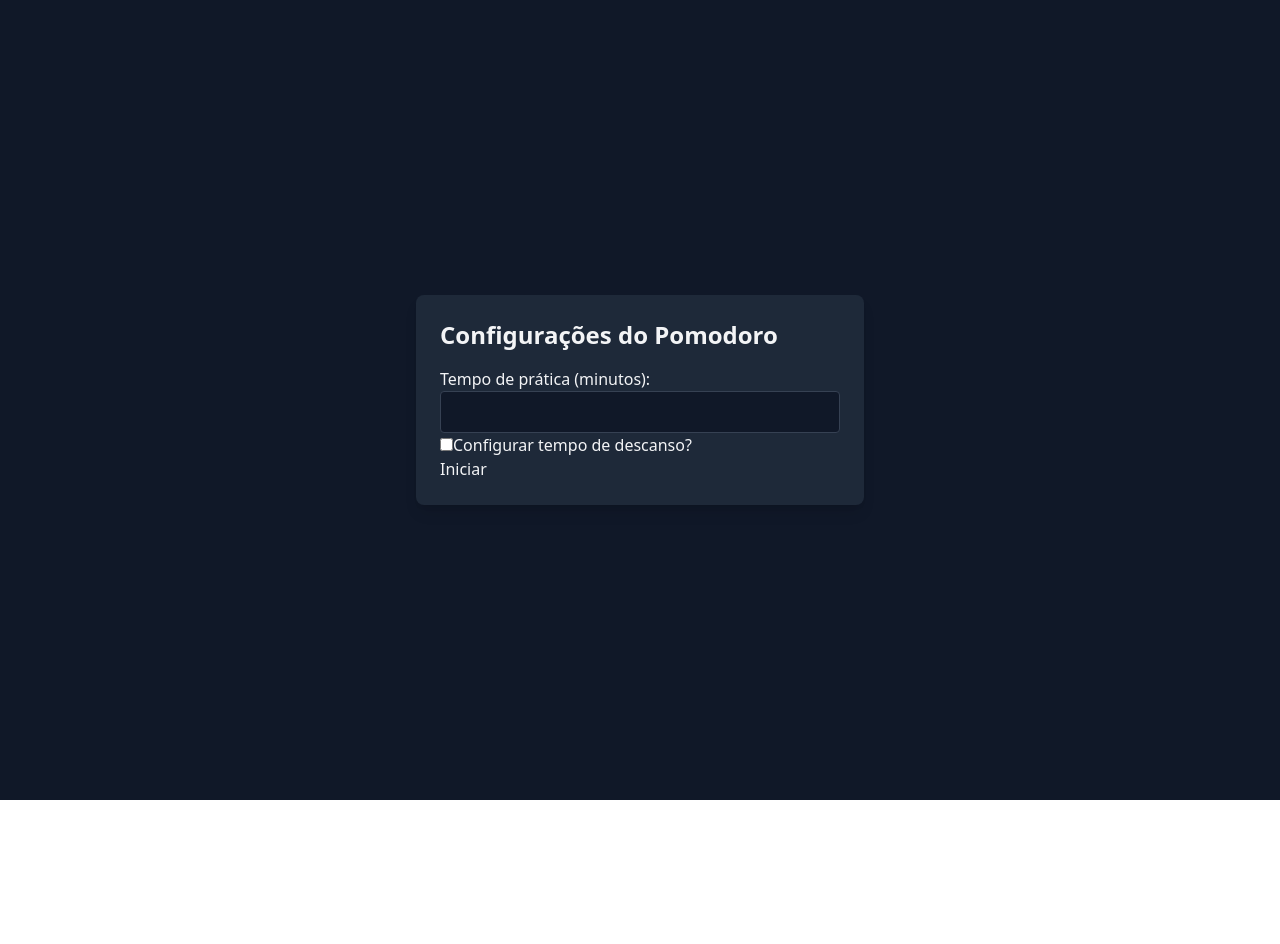
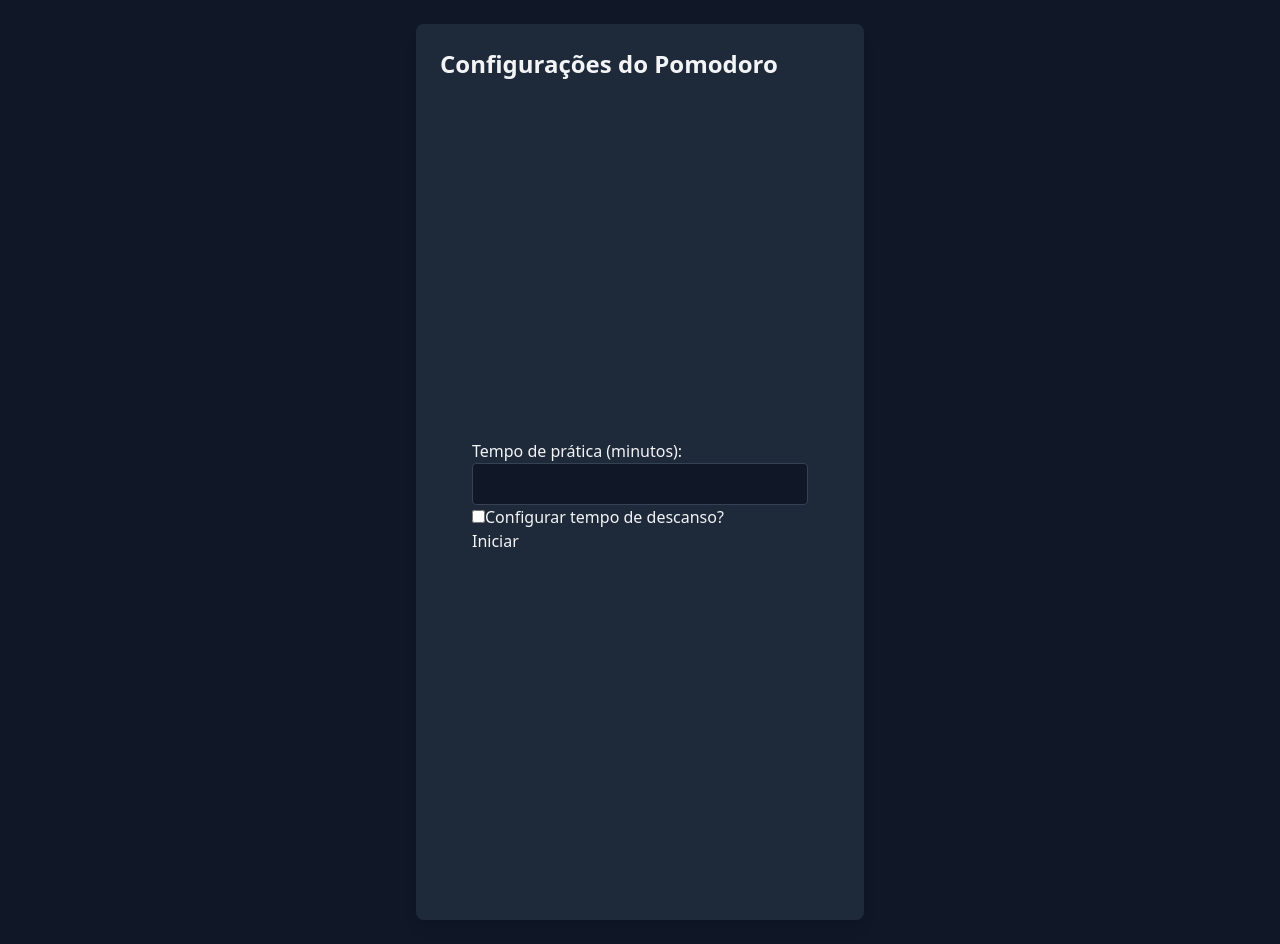
Before and after one commit to tomzbraga/breakPomodoro, a Next.js app: page / in a window 1280 px wide. Before the commit the page ends 800 px from the top, so only its background shows below. Built offline with nearby package versions, Linux system fonts and the light colour scheme.

Commit message:
cronometro funcionando

```diff
--- a/src/app/components/pomodoro/PomodoroApp.jsx
+++ b/src/app/components/pomodoro/PomodoroApp.jsx
@@ -2,6 +2,7 @@
 
 import { useState } from "react";
 import TimerForm from "./TimerForm";
+import Timer from "./Timer";
 
 export default function PomodoroApp() {
   const [isRunning, setIsRunning] = useState(false);
@@ -13,8 +14,8 @@ export default function PomodoroApp() {
   };
 
   return (
-    <div className="flex items-center justify-center min-h-screen bg-gradient-to-br from-red-500 via-pink-500 to-purple-600">
-      <div className="w-full max-w-md bg-white rounded-xl shadow-2xl p-8">
+    <div className="flex items-center justify-center min-h-screen">
+      <div className="w-full max-w-md rounded-xl p-8">
         {!isRunning ? (
           <TimerForm onStart={handleStart} />
         ) : (
--- a/src/app/components/pomodoro/StartButton.jsx
+++ b/src/app/components/pomodoro/StartButton.jsx
@@ -1,7 +1,7 @@
 "use client";
-export default function StartButton({ onClick }) {
+export default function StartButton() {
   return (
-    <button type="submit" onClick={onClick} className="text-gray-100">
+    <button type="submit" className="text-gray-100">
       Iniciar
     </button>
   );
--- a/src/app/components/pomodoro/Timer.jsx
+++ b/src/app/components/pomodoro/Timer.jsx
@@ -7,6 +7,8 @@ export default function Timer({ config }) {
   const [timeLeft, setTimeLeft] = useState(timer * 60);
   const [isRest, setIsRest] = useState(false);
 
+  // useEffect executa a "lógica do componente" quando
+  // ele é carregado.
   useEffect(() => {
     const interval = setInterval(() => {
       setTimeLeft((prev) => {
@@ -23,5 +25,10 @@ export default function Timer({ config }) {
     return () => clearInterval(interval);
   }, [isRest, restEnabled, restTime]);
 
-  return <></>;
+  return (
+    <div className="text-gray-100">
+      {isRest ? <h1>Intervalo</h1> : <h1>Prática</h1>}
+      <p>{timeLeft}</p>
+    </div>
+  );
 }
--- a/src/app/page.js
+++ b/src/app/page.js
@@ -1,5 +1,5 @@
 import Image from "next/image";
-import TimerForm from "./components/pomodoro/TimerForm";
+import PomodoroApp from "./components/pomodoro/PomodoroApp";
 
 export default function Home() {
   return (
@@ -8,7 +8,7 @@ export default function Home() {
         <h1 className="text-2xl font-bold text-gray-100 mb-4">
           Configurações do Pomodoro
         </h1>
-        <TimerForm />
+        <PomodoroApp />
       </div>
     </main>
   );
```
